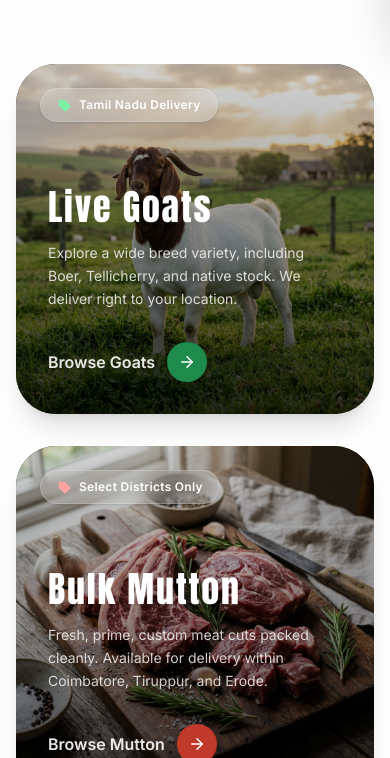
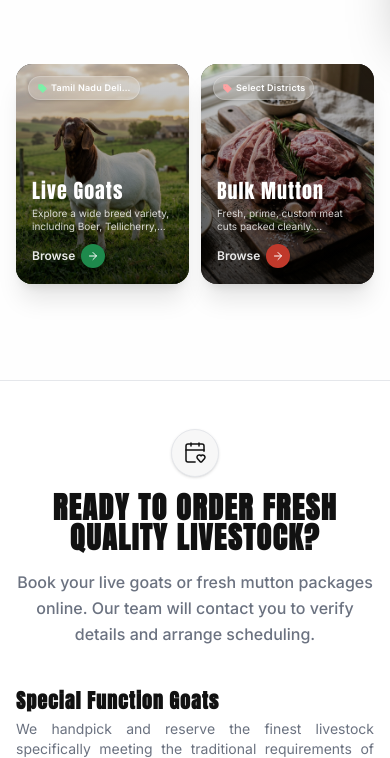
Before and after one commit to senthilnathan-2004/laraspinnel, a Next.js app: page / in a window 390 px wide. Shown: the part 810-1568 px from the top of the page. Built offline with nearby package versions, Linux system fonts and the light colour scheme; no server answers; the database is empty.

Commit message:
push sample ui

```diff
--- a/app/goats/GoatsClientList.tsx
+++ b/app/goats/GoatsClientList.tsx
@@ -84,7 +84,7 @@ export default function GoatsClientList({ initialGoats }: { initialGoats: GoatVa
       {filteredGoats.length === 0 ? (
         <EmptyState onReset={handleReset} />
       ) : (
-        <div className="grid grid-cols-1 sm:grid-cols-2 lg:grid-cols-4 gap-6">
+        <div className="grid grid-cols-2 sm:grid-cols-2 lg:grid-cols-4 gap-3 sm:gap-6">
           {filteredGoats.map((goat) => (
             <VarietyCard
               key={goat._id}
--- a/app/mutton/MuttonClientList.tsx
+++ b/app/mutton/MuttonClientList.tsx
@@ -91,7 +91,7 @@ export default function MuttonClientList({ initialPacks }: { initialPacks: Mutto
       {filteredPacks.length === 0 ? (
         <EmptyState onReset={handleReset} />
       ) : (
-        <div className="grid grid-cols-1 sm:grid-cols-2 lg:grid-cols-4 gap-6">
+        <div className="grid grid-cols-2 sm:grid-cols-2 lg:grid-cols-4 gap-3 sm:gap-6">
           {filteredPacks.map((pack) => (
             <VarietyCard
               key={pack._id}
--- a/components/home/ShopByCategory.tsx
+++ b/components/home/ShopByCategory.tsx
@@ -37,11 +37,11 @@ export default function ShopByCategory() {
         </div>
 
         {/* Two cards container */}
-        <div className="grid grid-cols-1 md:grid-cols-2 gap-8 lg:gap-12">
+        <div className="grid grid-cols-2 gap-3 md:gap-8 lg:gap-12">
           {/* Card 1: Live Goats */}
           <Link
             href="/goats"
-            className="group relative flex flex-col w-full min-h-87.5 md:min-h-100 rounded-[2.5rem] overflow-hidden shadow-xl hover:shadow-2xl transition-all duration-700"
+            className="group relative flex flex-col w-full min-h-[220px] md:min-h-[400px] rounded-2xl md:rounded-[2.5rem] overflow-hidden shadow-xl hover:shadow-2xl transition-all duration-700"
           >
             {/* Background Image */}
             <div className="absolute inset-0 w-full h-full bg-brand-black">
@@ -49,7 +49,7 @@ export default function ShopByCategory() {
                 src={settings.home_shop_image_1 || "/placeholder-goat.jpg"}
                 alt="Live Goats"
                 fill
-                sizes="(max-width: 768px) 100vw, 50vw"
+                sizes="(max-width: 768px) 50vw, 50vw"
                 className="object-cover opacity-90 transition-transform duration-1000 ease-[cubic-bezier(0.25,1,0.5,1)] group-hover:scale-105 group-hover:opacity-100"
               />
             </div>
@@ -58,30 +58,30 @@ export default function ShopByCategory() {
             <div className="absolute inset-0 bg-linear-to-t from-black/90 via-black/40 to-black/10 opacity-80 group-hover:opacity-90 transition-opacity duration-500" />
 
             {/* Top Tag */}
-            <div className="absolute top-6 left-6 md:top-8 md:left-8 z-10">
-              <div className="flex items-center gap-2 px-4 py-2 rounded-full bg-white/20 backdrop-blur-md border border-white/20 text-white text-xs font-semibold tracking-wide shadow-sm">
-                <Tag size={14} weight="fill" className="text-green-300" />
-                <span>Tamil Nadu Delivery</span>
+            <div className="absolute top-3 left-3 md:top-8 md:left-8 z-10">
+              <div className="flex items-center gap-1 md:gap-2 px-2 py-1 md:px-4 md:py-2 rounded-full bg-white/20 backdrop-blur-md border border-white/20 text-white text-[9px] md:text-xs font-semibold tracking-wide shadow-sm">
+                <Tag weight="fill" className="text-green-300 w-2.5 h-2.5 md:w-3.5 md:h-3.5" />
+                <span className="truncate max-w-[80px] md:max-w-none">Tamil Nadu Delivery</span>
               </div>
             </div>
 
             {/* Content Bottom */}
-            <div className="relative z-10 mt-auto p-8 md:p-10 flex flex-col gap-4 transform md:translate-y-4 translate-y-0 group-hover:translate-y-0 transition-transform duration-700">
-              <div className="space-y-3">
-                <h3 className="font-display text-white text-4xl md:text-5xl leading-tight group-hover:text-white/90">
+            <div className="relative z-10 mt-auto p-4 md:p-10 flex flex-col gap-2 md:gap-4 transform md:translate-y-4 translate-y-0 group-hover:translate-y-0 transition-transform duration-700">
+              <div className="space-y-1 md:space-y-3">
+                <h3 className="font-display text-white text-xl md:text-4xl lg:text-5xl leading-tight group-hover:text-white/90">
                   Live Goats
                 </h3>
-                <p className="text-white/80 text-sm md:text-base leading-relaxed max-w-sm">
+                <p className="text-white/80 text-[10px] md:text-base leading-tight md:leading-relaxed max-w-sm line-clamp-2 md:line-clamp-none">
                   Explore a wide breed variety, including Boer, Tellicherry, and native stock. We deliver right to your location.
                 </p>
               </div>
 
               {/* Action Button */}
-              <div className="flex items-center gap-3 mt-4 overflow-hidden">
-                <div className="flex items-center gap-3 text-sm font-semibold text-white/90 group-hover:text-white transition-colors">
-                  <span className="text-base">Browse Goats</span>
-                  <div className="flex items-center justify-center w-10 h-10 rounded-full bg-goat-primary transition-all duration-500 transform md:-translate-x-6 md:opacity-0 translate-x-0 opacity-100 group-hover:translate-x-0 group-hover:opacity-100 shadow-md">
-                    <ArrowRight size={18} className="text-white" />
+              <div className="flex items-center gap-1.5 md:gap-3 mt-1 md:mt-4 overflow-hidden">
+                <div className="flex items-center gap-1.5 md:gap-3 text-xs md:text-sm font-semibold text-white/90 group-hover:text-white transition-colors">
+                  <span className="text-xs md:text-base">Browse</span>
+                  <div className="flex items-center justify-center w-6 h-6 md:w-10 md:h-10 rounded-full bg-goat-primary transition-all duration-500 transform md:-translate-x-6 md:opacity-0 translate-x-0 opacity-100 group-hover:translate-x-0 group-hover:opacity-100 shadow-md">
+                    <ArrowRight className="text-white w-3 h-3 md:w-4.5 md:h-4.5" />
                   </div>
                 </div>
               </div>
@@ -91,7 +91,7 @@ export default function ShopByCategory() {
           {/* Card 2: Bulk Mutton */}
           <Link
             href="/mutton"
-            className="group relative flex flex-col w-full min-h-87.5 md:min-h-100 rounded-[2.5rem] overflow-hidden shadow-xl hover:shadow-2xl transition-all duration-700"
+            className="group relative flex flex-col w-full min-h-[220px] md:min-h-[400px] rounded-2xl md:rounded-[2.5rem] overflow-hidden shadow-xl hover:shadow-2xl transition-all duration-700"
           >
             {/* Background Image */}
             <div className="absolute inset-0 w-full h-full bg-brand-black">
@@ -99,7 +99,7 @@ export default function ShopByCategory() {
                 src={settings.home_shop_image_2 || "/placeholder-mutton.jpg"}
                 alt="Bulk Mutton"
                 fill
-                sizes="(max-width: 768px) 100vw, 50vw"
+                sizes="(max-width: 768px) 50vw, 50vw"
                 className="object-cover opacity-90 transition-transform duration-1000 ease-[cubic-bezier(0.25,1,0.5,1)] group-hover:scale-105 group-hover:opacity-100"
               />
             </div>
@@ -108,30 +108,30 @@ export default function ShopByCategory() {
             <div className="absolute inset-0 bg-linear-to-t from-black/90 via-black/40 to-black/10 opacity-80 group-hover:opacity-90 transition-opacity duration-500" />
 
             {/* Top Tag */}
-            <div className="absolute top-6 left-6 md:top-8 md:left-8 z-10">
-              <div className="flex items-center gap-2 px-4 py-2 rounded-full bg-white/20 backdrop-blur-md border border-white/20 text-white text-xs font-semibold tracking-wide shadow-sm">
-                <Tag size={14} weight="fill" className="text-red-300" />
-                <span>Select Districts Only</span>
+            <div className="absolute top-3 left-3 md:top-8 md:left-8 z-10">
+              <div className="flex items-center gap-1 md:gap-2 px-2 py-1 md:px-4 md:py-2 rounded-full bg-white/20 backdrop-blur-md border border-white/20 text-white text-[9px] md:text-xs font-semibold tracking-wide shadow-sm">
+                <Tag weight="fill" className="text-red-300 w-2.5 h-2.5 md:w-3.5 md:h-3.5" />
+                <span className="truncate max-w-[80px] md:max-w-none">Select Districts</span>
               </div>
             </div>
 
             {/* Content Bottom */}
-            <div className="relative z-10 mt-auto p-8 md:p-10 flex flex-col gap-4 transform md:translate-y-4 translate-y-0 group-hover:translate-y-0 transition-transform duration-700">
-              <div className="space-y-3">
-                <h3 className="font-display text-white text-4xl md:text-5xl leading-tight group-hover:text-white/90">
+            <div className="relative z-10 mt-auto p-4 md:p-10 flex flex-col gap-2 md:gap-4 transform md:translate-y-4 translate-y-0 group-hover:translate-y-0 transition-transform duration-700">
+              <div className="space-y-1 md:space-y-3">
+                <h3 className="font-display text-white text-xl md:text-4xl lg:text-5xl leading-tight group-hover:text-white/90">
                   Bulk Mutton
                 </h3>
-                <p className="text-white/80 text-sm md:text-base leading-relaxed max-w-sm">
+                <p className="text-white/80 text-[10px] md:text-base leading-tight md:leading-relaxed max-w-sm line-clamp-2 md:line-clamp-none">
                   Fresh, prime, custom meat cuts packed cleanly. Available for delivery within {displayDistricts}.
                 </p>
               </div>
 
               {/* Action Button */}
-              <div className="flex items-center gap-3 mt-4 overflow-hidden">
-                <div className="flex items-center gap-3 text-sm font-semibold text-white/90 group-hover:text-white transition-colors">
-                  <span className="text-base">Browse Mutton</span>
-                  <div className="flex items-center justify-center w-10 h-10 rounded-full bg-mutton-primary transition-all duration-500 transform md:-translate-x-6 md:opacity-0 translate-x-0 opacity-100 group-hover:translate-x-0 group-hover:opacity-100 shadow-md">
-                    <ArrowRight size={18} className="text-white" />
+              <div className="flex items-center gap-1.5 md:gap-3 mt-1 md:mt-4 overflow-hidden">
+                <div className="flex items-center gap-1.5 md:gap-3 text-xs md:text-sm font-semibold text-white/90 group-hover:text-white transition-colors">
+                  <span className="text-xs md:text-base">Browse</span>
+                  <div className="flex items-center justify-center w-6 h-6 md:w-10 md:h-10 rounded-full bg-mutton-primary transition-all duration-500 transform md:-translate-x-6 md:opacity-0 translate-x-0 opacity-100 group-hover:translate-x-0 group-hover:opacity-100 shadow-md">
+                    <ArrowRight className="text-white w-3 h-3 md:w-4.5 md:h-4.5" />
                   </div>
                 </div>
               </div>
--- a/components/layout/Navbar.tsx
+++ b/components/layout/Navbar.tsx
@@ -54,7 +54,7 @@ export default function Navbar() {
                 className="h-10 w-auto object-contain"
               />
             )}
-            <span className="font-display text-2xl tracking-wider text-brand-black group-hover:text-goat-primary transition-colors uppercase">
+            <span className="font-display text-2xl tracking-wider text-brand-black group-hover:text-goat-primary transition-colors uppercase truncate max-w-[130px] min-[375px]:max-w-[180px] sm:max-w-none">
               {settings.farm_name || "RAGU FARM"}
             </span>
           </Link>
```
Also changed, not shown: components/catalog/VarietyCard.tsx (+11 -11 lines), components/home/FeaturedMutton.tsx (+6 -5 lines), components/home/FeaturedVarieties.tsx (+6 -5 lines), components/home/GalleryPreview.tsx (+3 -5 lines), components/home/PremiumCard.tsx (+14 -13 lines).
